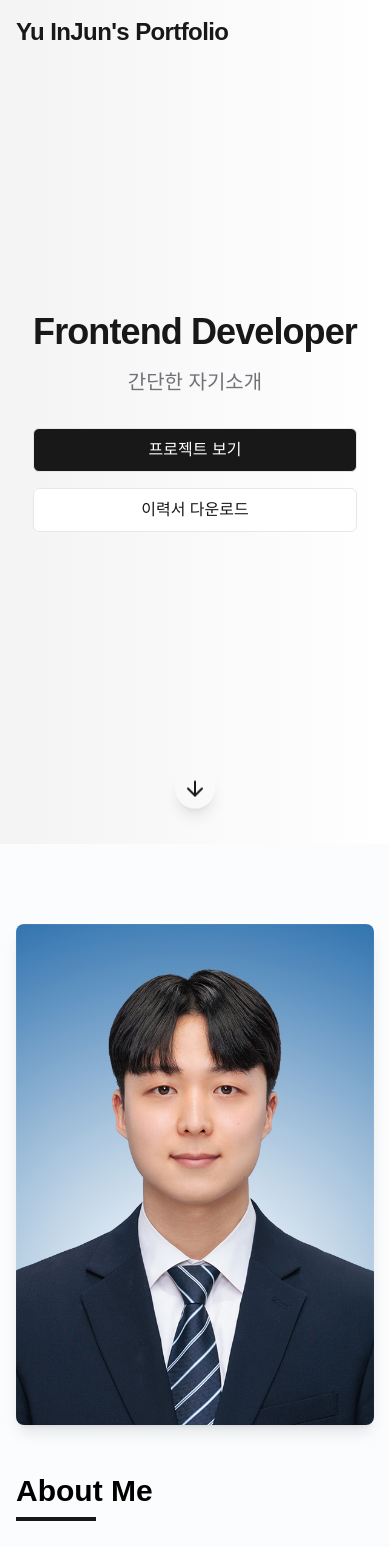
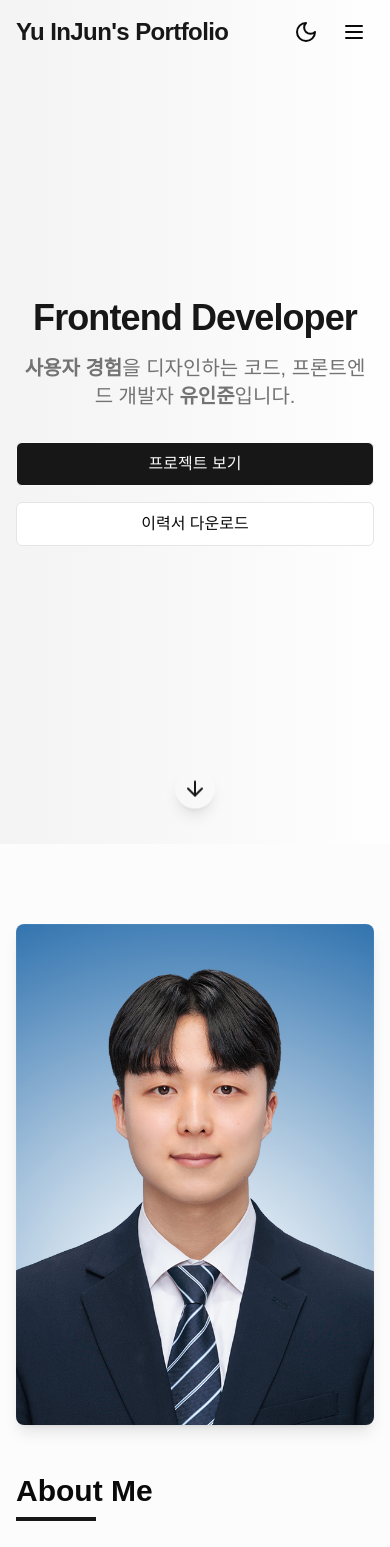
Before and after one commit to UBamtol/Portfolio, a React (Vite) app: page / in a window 390 px wide. Shown: the top 1547 px of the page. Built offline with nearby package versions, Linux system fonts and the light colour scheme.

Commit message:
feat(components): 모바일 Navbar 및 다크모드 구현

```diff
--- a/src/components/Contact.tsx
+++ b/src/components/Contact.tsx
@@ -51,7 +51,7 @@ const Contact = () => {
       <div className="container mx-auto px-4 md:px-6">
         <div className="mb-16 text-center">
           <h2 className="mb-4 text-3xl font-bold">Contact Me</h2>
-          <div className="bg-foreground mx-auto mb-6 h-1 w-20" />
+          <div className="bg-primary mx-auto mb-6 h-1 w-20" />
           <p className="text-muted-foreground mx-auto max-w-2xl text-lg">
             프로젝트 협업, 채용 문의, 또는 궁금한 점이 있으시면 언제든지
             연락해주세요. 빠른 시일 내에 답변 드리겠습니다.
@@ -63,6 +63,7 @@ const Contact = () => {
         >
           {contactInfo.map((item, index) => (
             <div
+              key={index}
               className={`${isVisible ? 'animate-fadeUp6B' : 'opacity-0'} rounded-lg p-2 transition-all md:p-6 lg:col-span-1`}
               style={{ animationDelay: `${index * 0.2}s` }}
             >
@@ -72,7 +73,7 @@ const Contact = () => {
                 className="group flex items-start gap-4"
                 target="_blank"
               >
-                <div className="bg-muted text-foreground group-hover:bg-foreground group-hover:text-background rounded-md p-3 transition-colors">
+                <div className="bg-primary/10 text-primary group-hover:bg-primary group-hover:text-primary-foreground rounded-md p-3 transition-colors">
                   {item.icon}
                 </div>
                 <div className="flex w-full flex-col gap-1 overflow-hidden">
--- a/src/components/Footer.tsx
+++ b/src/components/Footer.tsx
@@ -1,7 +1,7 @@
 const Footer = () => {
   const currentYear = new Date().getFullYear();
   return (
-    <footer className="border border-t py-8">
+    <footer className="border-border border-t py-8">
       <div className="container mx-auto px-4 md:px-6">
         <div className="flex flex-col items-center justify-between md:flex-row">
           <div className="mb-4 md:mb-0">
--- a/src/components/Home.tsx
+++ b/src/components/Home.tsx
@@ -7,13 +7,13 @@ const Home = () => {
       <Navbar />
       <div className="relative flex flex-1 flex-col items-center justify-center overflow-hidden px-4 md:px-6">
         <div className="absolute inset-0 z-0">
-          <div className="from-foreground/10 to-#f1f5f9/10 absolute inset-0 bg-gradient-to-r opacity-50" />
+          <div className="from-primary/10 to-secondary/10 absolute inset-0 bg-gradient-to-r opacity-50" />
         </div>
 
         <div className="z-10 mx-auto max-w-3xl text-center">
           <div>
             <h1 className="animate-fadeUp8F mb-4 text-4xl font-bold tracking-tight md:text-6xl">
-              <span className="text-foreground">Frontend Developer</span>
+              <span className="text-primary">Frontend Developer</span>
             </h1>
 
             <div
@@ -21,7 +21,8 @@ const Home = () => {
               style={{ animationDelay: '0.2s' }}
             >
               <p className="text-muted-foreground mb-8 text-xl md:text-2xl">
-                간단한 자기소개
+                <b>사용자 경험</b>을 디자인하는 코드, 프론트엔드 개발자{' '}
+                <b>유인준</b>입니다.
               </p>
             </div>
           </div>
@@ -30,10 +31,10 @@ const Home = () => {
             className="animate-fadeUp8B flex flex-col justify-center gap-4 sm:flex-row"
             style={{ animationDelay: '0.4s' }}
           >
-            <button className="bg-foreground text-background h-11 rounded-md border px-8 text-sm font-medium hover:cursor-pointer">
+            <button className="bg-primary text-primary-foreground hover:bg-primary/90 h-11 rounded-md border px-8 text-sm font-medium hover:cursor-pointer">
               프로젝트 보기
             </button>
-            <button className="text-foreground bg-background h-11 rounded-md border px-8 text-sm font-medium hover:cursor-pointer">
+            <button className="bg-background border-input hover:bg-accent hover:text-accent-foreground h-11 rounded-md border px-8 text-sm font-medium hover:cursor-pointer">
               이력서 다운로드
             </button>
           </div>
@@ -41,7 +42,7 @@ const Home = () => {
       </div>
       <div className="hover:bg-muted-foreground/5 absolute bottom-8 left-1/2 -translate-x-1/2 transform animate-bounce cursor-pointer rounded-full p-2 shadow-lg duration-300">
         <ArrowDown
-          className="text-foreground h-6 w-6"
+          className="text-primary h-6 w-6"
           onClick={() => {
             const aboutSection = document.getElementById('about');
             if (aboutSection) {
--- a/src/components/Navbar.tsx
+++ b/src/components/Navbar.tsx
@@ -1,8 +1,23 @@
 import { useEffect, useState } from 'react';
 import '@/styles/index.css';
+import { Menu, Moon, Sun, X } from 'lucide-react';
 
 const Navbar = () => {
   const [isScrolled, setIsScrolled] = useState(false);
+  const [isMobileMenuOpen, setIsMobileMenuOpen] = useState(false);
+  const [isDarkMode, setIsDarkMode] = useState(false);
+
+  useEffect(() => {
+    if (isDarkMode) {
+      document.documentElement.classList.add('dark');
+    } else {
+      document.documentElement.classList.remove('dark');
+    }
+  }, [isDarkMode]);
+
+  const toggleDarkMode = () => {
+    setIsDarkMode(!isDarkMode);
+  };
 
   useEffect(() => {
     const handleScroll = () => {
@@ -23,10 +38,12 @@ const Navbar = () => {
 
   return (
     <div
-      className={`fixed top-0 right-0 left-0 z-50 transition-all duration-500 ${
-        isScrolled
-          ? 'bg-background/80 shadow-sm backdrop-blur-lg'
-          : 'bg-transparent'
+      className={`fixed top-0 right-0 left-0 z-50 transition-all duration-300 ${
+        isMobileMenuOpen
+          ? 'bg-background shadow-sm'
+          : isScrolled
+            ? 'bg-background/80 shadow-sm backdrop-blur-lg'
+            : 'bg-transparent'
       } animate-slideDown`}
     >
       <div className="container mx-auto px-4 md:px-6">
@@ -34,7 +51,7 @@ const Navbar = () => {
           <div className="flex items-center">
             <a
               href="#"
-              className="text-foreground text-2xl font-bold tracking-tight"
+              className="text-primary text-2xl font-bold tracking-tight"
             >
               Yu InJun's Portfolio
             </a>
@@ -42,11 +59,11 @@ const Navbar = () => {
 
           {/* desktop */}
           <nav className="hidden items-center space-x-8 md:flex">
-            {navLinks.map((link) => (
+            {navLinks.map((link, index) => (
               <a
-                key={link.name}
+                key={index}
                 href={link.href}
-                className="hover:text-foreground text-sm transition-colors"
+                className="hover:text-primary text-sm transition-colors"
                 onClick={(e) => {
                   e.preventDefault();
                   const element = document.querySelector(link.href);
@@ -58,14 +75,67 @@ const Navbar = () => {
                 {link.name}
               </a>
             ))}
-            <button className="bg-foreground text-background h-9 rounded-md border px-3">
+
+            <div
+              className={`${isDarkMode ? 'hover:bg-muted-foreground' : 'hover:bg-muted'} rounded-full p-1 duration-300 hover:cursor-pointer`}
+              onClick={() => toggleDarkMode()}
+            >
+              {isDarkMode ? <Sun /> : <Moon />}
+            </div>
+            {/* <button className="bg-primary text-primary-foreground hover:bg-primary/90 h-9 rounded-md px-3 hover:cursor-pointer">
               Contact Me
-            </button>
+            </button> */}
           </nav>
 
           {/* mobile */}
+          <div className="flex items-center gap-2 md:hidden">
+            <button
+              className={`${isDarkMode ? 'hover:bg-muted-foreground' : 'hover:bg-muted'} flex h-10 w-10 items-center justify-center rounded-md duration-300 hover:cursor-pointer`}
+              onClick={() => toggleDarkMode()}
+            >
+              {isDarkMode ? (
+                <Sun className="h-6 w-6" />
+              ) : (
+                <Moon className="h-6 w-6" />
+              )}
+            </button>
+            <button
+              className={`${isDarkMode ? 'hover:bg-muted-foreground' : 'hover:bg-muted'} flex h-10 w-10 items-center justify-center rounded-md duration-300 hover:cursor-pointer`}
+              onClick={() => setIsMobileMenuOpen(!isMobileMenuOpen)}
+            >
+              {isMobileMenuOpen ? (
+                <X className="h-6 w-6" />
+              ) : (
+                <Menu className="h-6 w-6" />
+              )}
+            </button>
+          </div>
         </div>
       </div>
+
+      {isMobileMenuOpen && (
+        <div className="bg-background animate-slideDownMobile max-h-fit md:hidden">
+          <div className="space-y-4 px-4 py-4">
+            {navLinks.map((link, index) => (
+              <a
+                key={index}
+                className="hover:text-primary animate-fade-in block text-sm font-medium transition-colors hover:cursor-pointer"
+                style={{ animationDelay: `${index * 0.08}s` }}
+                onClick={(e) => {
+                  e.preventDefault();
+                  setIsMobileMenuOpen(false);
+                  const element = document.querySelector(link.href);
+                  if (element) {
+                    element.scrollIntoView({ behavior: 'smooth' });
+                  }
+                }}
+              >
+                {link.name}
+              </a>
+            ))}
+          </div>
+        </div>
+      )}
     </div>
   );
 };
--- a/src/styles/index.css
+++ b/src/styles/index.css
@@ -1,7 +1,12 @@
 @import 'tailwindcss';
 body {
-  /* font-family: Arial, Helvetica, sans-serif; */
   font-family: 'Noto Sans KR', sans-serif;
+  color: #0a0a0a;
+  background-color: #ffffff;
+}
+.dark body {
+  background: #0a0a0a;
+  color: #ffffff;
 }
 /* @import 'node_modules/modern-normalize/modern-normalize.css'; */
 /* @custom-variant dark (&:where(.dark, .dark *)); */
@@ -10,23 +15,95 @@ body {
 /* @layer components - 재사용 가능한 ui요소에 스타일 지정 */
 /* @utilities - margin, padding, colors 등과 같은 개별 속성에 대한 스타일*/
 /* @apply - css에 tailwindcss 문법을 넣는 것 */
+/* :root {
+  --color-background: #ffffff;
+  --color-foreground: #0a0a0a;
+
+  --color-card: #ffffff;
+  --color-card-foreground: #0a0a0a;
+
+  --color-popover: #ffffff;
+  --color-popover-foreground: #fafafa;
+
+  --color-primary: #171717;
+  --color-primary-foreground: #fafafa;
+
+  --color-secondary: #f5f5f5;
+  --color-secondary-foreground: #171717;
+
+  --color-muted: #f5f5f5;
+  --color-muted-foreground: #737373;
+
+  --color-accent: #f5f5f5;
+  --color-accent-foreground: #171717;
+
+  --color-border: #e5e5e5;
+  --color-input: #e5e5e5;
+  --color-ring: #0a0a0a;
+} */
+
+/* 갔다와서 수정; */
+.dark {
+  /* color: #ffffff; */
+  /* background-color: #0a0a0a; */
+  --color-background: #0a0a0a;
+  --color-foreground: #fafafa;
+
+  --color-card: #0a0a0a;
+  --color-card-foreground: #ffffff;
+
+  --color-popover: #fafafa;
+  --color-popover-foreground: #ffffff;
+
+  --color-primary: #fafafa;
+  --color-primary-foreground: #171717;
+
+  --color-secondary: #171717;
+  --color-secondary-foreground: #f5f5f5;
+
+  --color-muted: #f5f5f5;
+  --color-muted-foreground: #737373;
+
+  --color-accent: #171717;
+  --color-accent-foreground: #fafafa;
+
+  --color-destructive: #7f1d1d;
+  --color-destructive-foreground: #ffffff;
+
+  --color-border: #262626;
+  --color-input: #262626;
+  --color-ring: #d4d4d4;
+  --color-shadow: rgba(30, 30, 30, 0.3);
+}
 
 @theme {
   --color-background: #ffffff;
-  --color-foreground: #181818;
+  --color-foreground: #0a0a0a;
 
-  --color-line: #e2e8f0;
+  --color-card: #ffffff;
+  --color-card-foreground: #0a0a0a;
 
-  --color-muted: #f1f5f9;
-  --color-muted-foreground: #71717a;
+  --color-popover: #ffffff;
+  --color-popover-foreground: #fafafa;
 
-  --border: #e2e8f0;
-  --input: #e2e8f0;
-  --ring: #020817;
+  --color-primary: #171717;
+  --color-primary-foreground: #fafafa;
 
-  /* --radius: 0.5rem; */
+  --color-secondary: #f5f5f5;
+  --color-secondary-foreground: #171717;
+
+  --color-muted: #f5f5f5;
+  --color-muted-foreground: #737373;
+
+  --color-accent: #f5f5f5;
+  --color-accent-foreground: #171717;
+
+  --color-border: #e5e5e5;
+  --color-input: #e5e5e5;
+  --color-ring: #0a0a0a;
+  --color-shadow: rgba(0, 0, 0, 0.1);
+
   --animate-slideDown: slideDown 0.5s ease-out 200ms backwards;
-
   @keyframes slideDown {
     0% {
       transform: translateY(-100px);
@@ -35,6 +112,18 @@ body {
       transform: translateY(0px);
     }
   }
+  --animate-slideDownMobile: slideDownMobile 0.5s ease-out backwards;
+  @keyframes slideDownMobile {
+    0% {
+      opacity: 0;
+      height: 0px;
+    }
+    100% {
+      opacity: 1;
+      height: 270px;
+    }
+  }
+
   --animate-fadeUp8F: fadeUp8F 0.8s ease-out forwards;
   @keyframes fadeUp8F {
     0% {
@@ -58,6 +147,7 @@ body {
       transform: translateY(0px);
     }
   }
+
   --animate-fadeUp6F: fadeUp6F 0.6s ease-out forwards;
   @keyframes fadeUp6F {
     0% {
@@ -81,6 +171,7 @@ body {
       transform: translateY(0px);
     }
   }
+
   --animate-fadeRight6F: fadeRight6F 0.6s ease-out 200ms forwards;
   @keyframes fadeRight6F {
     0% {
@@ -100,6 +191,7 @@ body {
       transform: scale(1);
     }
   }
+
   --animate-zoom-out: zoom-out 0.15s ease-out forwards;
   @keyframes zoom-out {
     0% {
@@ -111,6 +203,7 @@ body {
       transform: scale(0.9);
     }
   }
+
   --animate-fade-in: fade-in 0.15s ease-out backwards;
   @keyframes fade-in {
     0% {
@@ -120,6 +213,7 @@ body {
       opacity: 1;
     }
   }
+
   --animate-fade-out: fade-out 0.15s ease-out forwards;
   @keyframes fade-out {
     0% {
@@ -129,6 +223,7 @@ body {
       opacity: 0;
     }
   }
+
   --animate-fadeSlide-left: fadeSlide-left 0.5s ease-out backwards;
   @keyframes fadeSlide-left {
     0% {
@@ -140,6 +235,7 @@ body {
       transform: translateX(0px);
     }
   }
+
   --animate-fadeSlide-right: fadeSlide-right 0.5s ease-out backwards;
   @keyframes fadeSlide-right {
     0% {
@@ -151,10 +247,6 @@ body {
       transform: translateX(0px);
     }
   }
-}
-
-.border {
-  border-color: var(--border);
 }
 
 @utility container {
@@ -204,3 +296,65 @@ body {
   max-width: 1280px;
   margin: auto;
 } */
+
+/* @layer base {
+  :root {
+    --background: #ffffff;
+    --foreground: #0a0a0a;
+
+    --card: #ffffff;
+    --card-foreground: #0a0a0a;
+
+    --popover: #ffffff;
+    --popover-foreground: #fafafa;
+
+    --primary: #171717;
+    --primary-foreground: #fafafa;
+
+    --secondary: #f5f5f5;
+    --secondary-foreground: #171717;
+
+    --muted: #f5f5f5;
+    --muted-foreground: #737373;
+
+    --accent: #f5f5f5;
+    --accent-foreground: #171717;
+
+    --destructive: #ef4444;
+    --destructive-foreground: #171717;
+
+    --border: #e5e5e5;
+    --input: #e5e5e5;
+    --ring: #0a0a0a;
+
+    --radius: 0.5rem;
+  }
+
+  .dark {
+    --background: #0a0a0a;
+    --foreground: #fafafa;
+
+    --card: #0a0a0a;
+    --card-foreground: #ffffff;
+
+    --popover: #fafafa;
+    --popover-foreground: #ffffff;
+
+    --primary: #fafafa;
+    --primary-foreground: #171717 --secondary: #171717;
+    --secondary-foreground: #f5f5f5;
+
+    --muted: #737373;
+    --muted-foreground: #f5f5f5;
+
+    --accent: #171717;
+    --accent-foreground: #fafafa;
+
+    --destructive: #7f1d1d;
+    --destructive-foreground: #ffffff;
+
+    --border: #262626;
+    --input: #262626;
+    --ring: #d4d4d4;
+  }
+} */
```
Also changed, not shown: src/components/About.tsx (+13 -6 lines), src/components/Projects.tsx (+16 -16 lines), src/components/Skills.tsx (+30 -9 lines).
